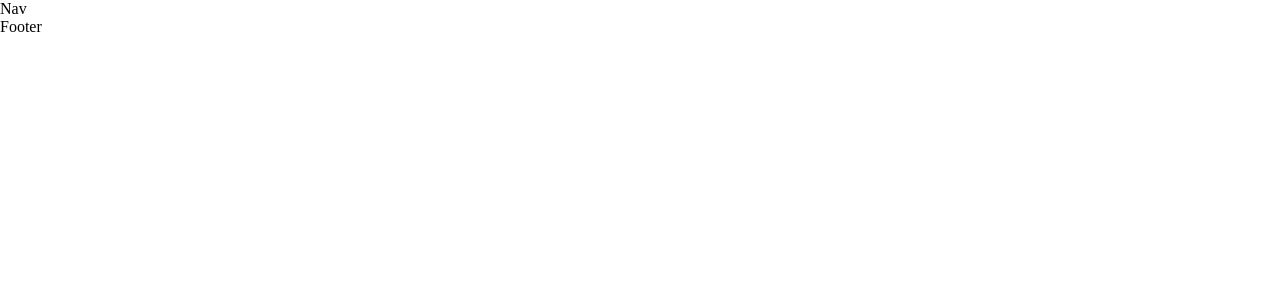
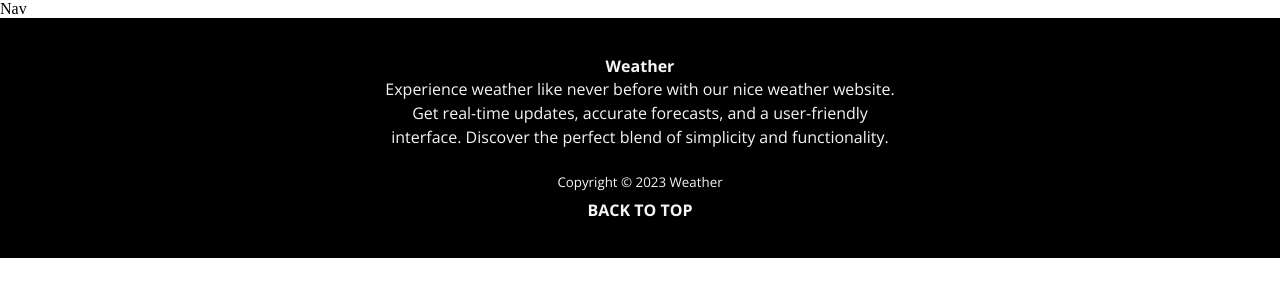
Before and after one commit to seonlim/Weather-Lim-Santiago-Joan, a Vue app: page / in a window 1280 px wide. Shown: the top 300 px of the page. Built offline with nearby package versions, Linux system fonts and the light colour scheme.

Commit message:
Add footer HTML and CSS

```diff
--- a/src/components/Footer.vue
+++ b/src/components/Footer.vue
@@ -1,5 +1,22 @@
 <template>
-<footer>Footer</footer>
+<footer>
+    <article>
+        <span>
+            Weather
+        </span>
+        <p>
+            Experience weather like never before with our nice weather website. Get real-time updates, accurate forecasts, and a user-friendly interface. Discover the perfect blend of simplicity and functionality.
+        </p>
+    </article>
+    <section>
+        <small>
+            Copyright &copy; 2023 Weather
+        </small>
+        <a href="#">
+            BACK TO TOP
+        </a>
+    </section>
+</footer>
 </template>
 
 
@@ -15,5 +32,64 @@ export default {
 </script>
 
 <style scoped>
+@import url('https://fonts.googleapis.com/css2?family=Open+Sans:ital,wght@0,300;0,400;0,500;0,700;0,800;1,300;1,400;1,500;1,600;1,700;1,800&display=swap');
+
+* {
+  margin: 0;
+  padding: 0;
+  font-family: "Open Sans", sans-serif;
+}
+
+html {
+  scroll-behavior: smooth;
+}
+
+a {
+  text-decoration: none;
+}
+
+p {
+    line-height: 1.5;
+}
+
+footer {
+    display: flex;
+    flex-direction: column;
+    height: 30vh;
+    background-color: black;
+    color: whitesmoke;
+    row-gap: 3vh;
+    justify-content: center;
+}
+
+footer > article {
+    display: flex;
+    flex-direction: column;
+    align-items: center;
+    text-align: center;
+    width: 100%;
+}
+
+footer > section {
+    display: flex;
+    flex-direction: column;
+    align-items: center;
+    row-gap: 1vh;
+}
+
+footer a,
+footer span {
+    font-weight: 600;
+}
+
+footer p {
+    width: 40%;
+}
+
+footer a {
+    color: whitesmoke;
+}
+
+
 
 </style>
```
